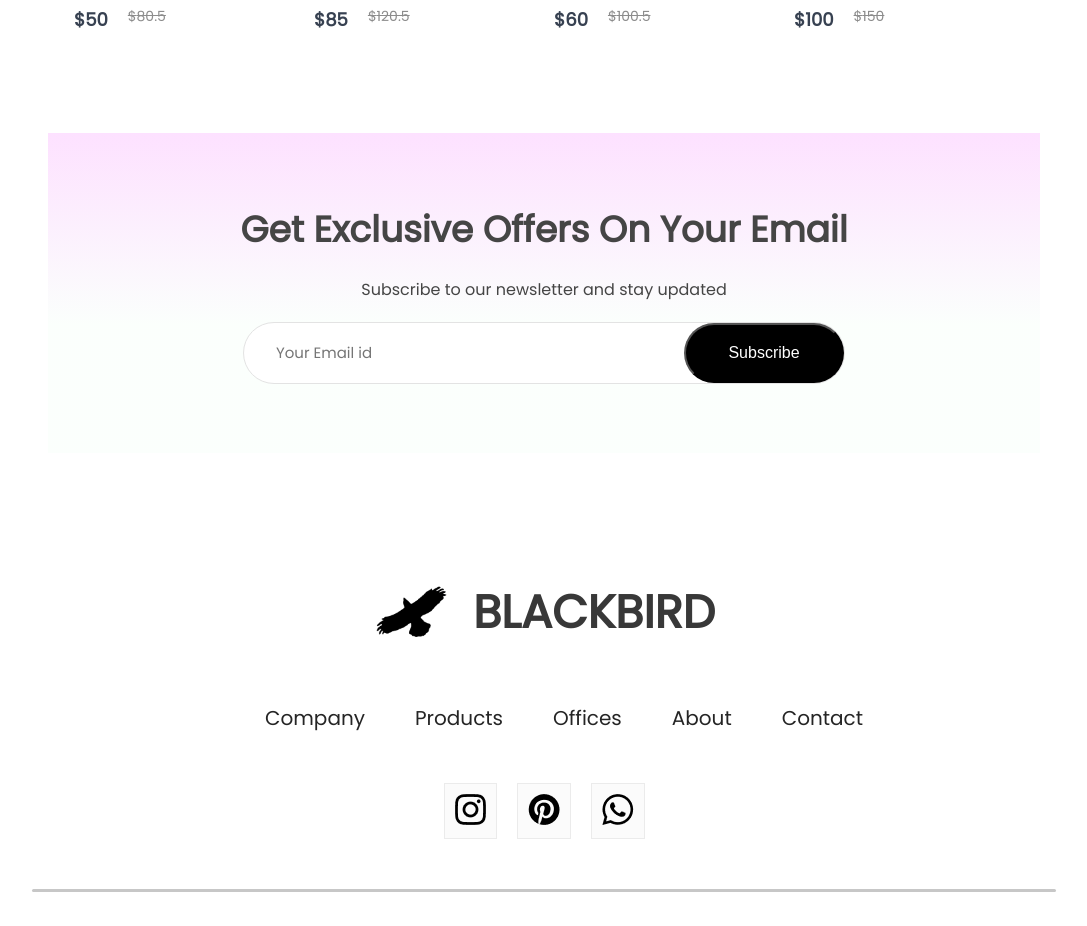
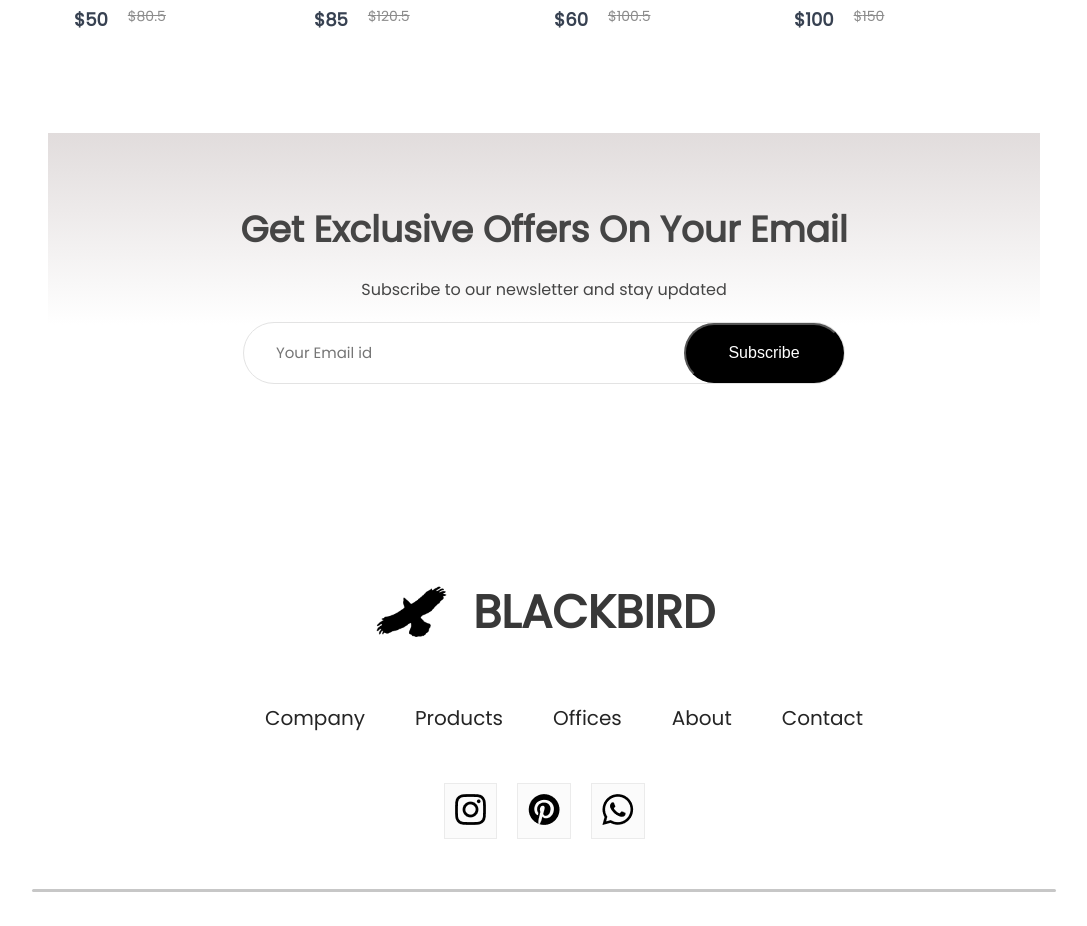
Before and after one commit to GrishaMarkaryan/blackbird, a React (Create React App) app: page / in a window 1280 px wide. Shown: the part 3024-3950 px from the top of the page, without its empty margins (96-1183 px from the left). Built offline with nearby package versions, Linux system fonts and the light colour scheme.

Commit message:
edited newsletter

```diff
--- a/src/Components/Newsletter/Newsletter.css
+++ b/src/Components/Newsletter/Newsletter.css
@@ -8,7 +8,7 @@
     margin: auto;
     padding: 0px 140px;
     margin-bottom: 150px;
-    background: linear-gradient(#fde1ff 0%, #e1ffea22 60%);
+    background: linear-gradient(rgb(225, 220, 220) 0%, white 60%);
     gap: 30px;
 }
 
```
